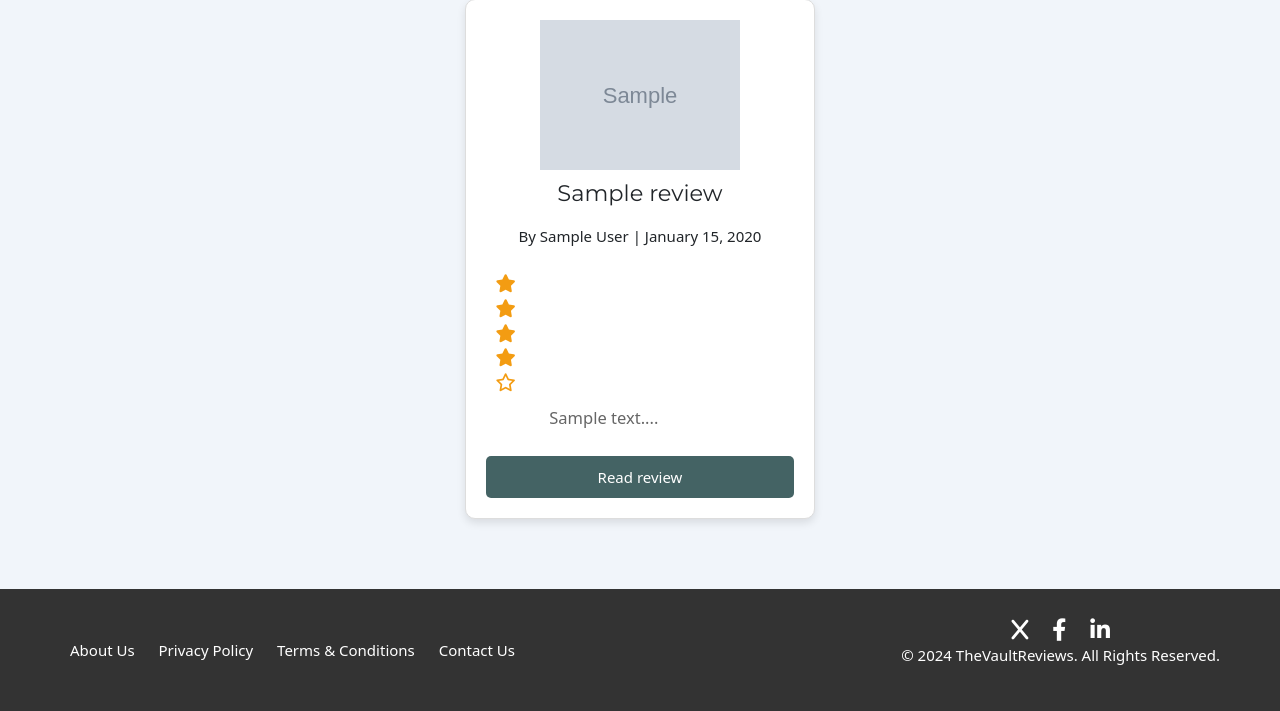
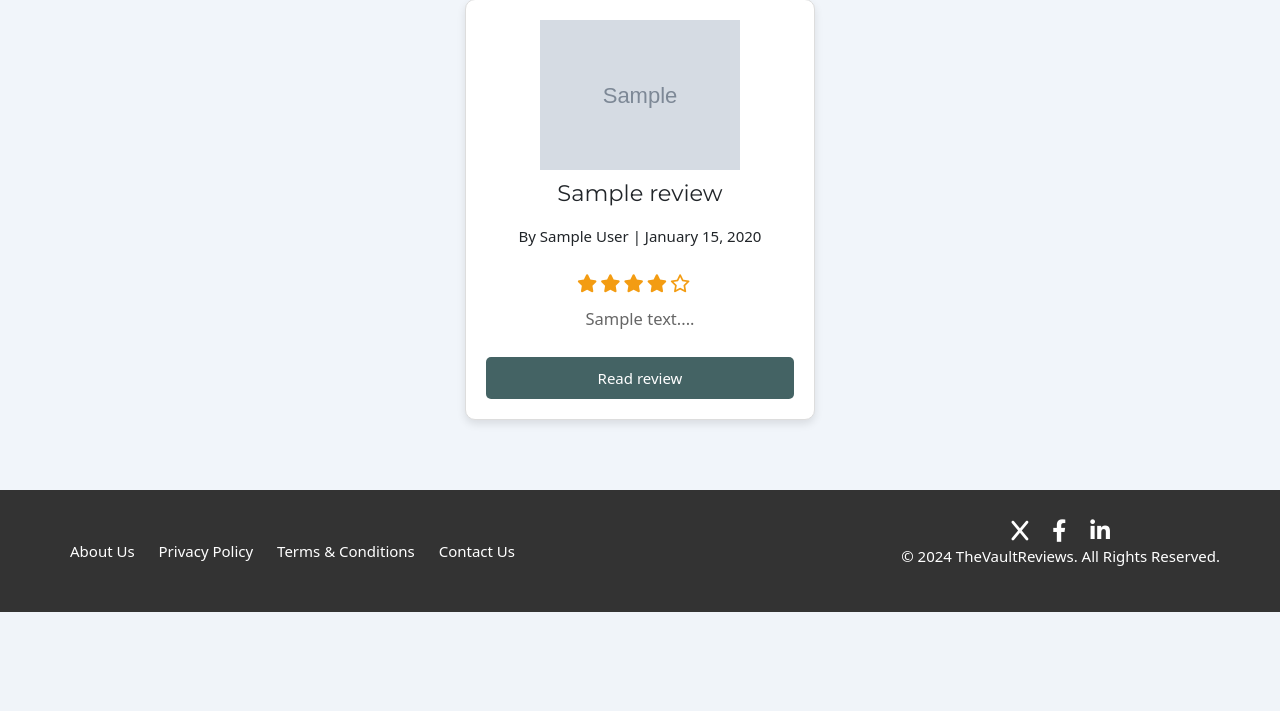
Before and after one commit to tomuk91/thereviewvault, a Django app: template reviews/templates/reviews/category_reviews.html in a window 1280 px wide. Shown: the part 410-1121 px from the top of the page. After the commit the page ends 1022 px from the top, so only its background shows below. Run offline with Django 3.2, Linux system fonts and the light colour scheme; the template is opened without the code that fills it: most values are stand-ins (such as "Sample title", 1, 10 or a date in 2020); grey boxes marked "Sample" are stand-in pictures; parts of the project's set-up code (start-up, migrations or seed data) failed here and were passed over; some libraries are stand-ins or nearby versions.

Commit message:
undone changes for styling

```diff
--- a/reviews/static/reviews/css/style.css
+++ b/reviews/static/reviews/css/style.css
@@ -228,15 +228,10 @@ h5 {
     margin-bottom: 5px;
 }
 
-.review-excerpt p {
-    width: 90% !important;
-}
-
 .review-excerpt {
     font-size: 1.1rem;
     color: #666;
     margin-bottom: 10px;
-    width: 85%;
 }
 
 .review-meta {
@@ -265,7 +260,6 @@ h5 {
     margin-top: 10px;
     display: flex;
     align-items: center;
-    width: 17%;
     /* Align stars and rating text */
 }
 
--- a/reviews/templates/reviews/review_list.html
+++ b/reviews/templates/reviews/review_list.html
@@ -104,7 +104,7 @@
                 <!-- Content Section -->
                 <div class="review-content">
                     <h2><a href="{% url 'review_detail' review.slug %}">{{ review.title }}</a></h2>
-                    <p class="review-excerpt">{{ review.content|safe|slice:":120" }}...</p>
+                    <p class="review-excerpt">{{ review.content|safe|slice:":80" }}...</p>
                     <div class="review-meta">
                         <span class="category">{{ review.category.name }}</span> |
                         <span class="author">{{ review.author }}</span>
```
